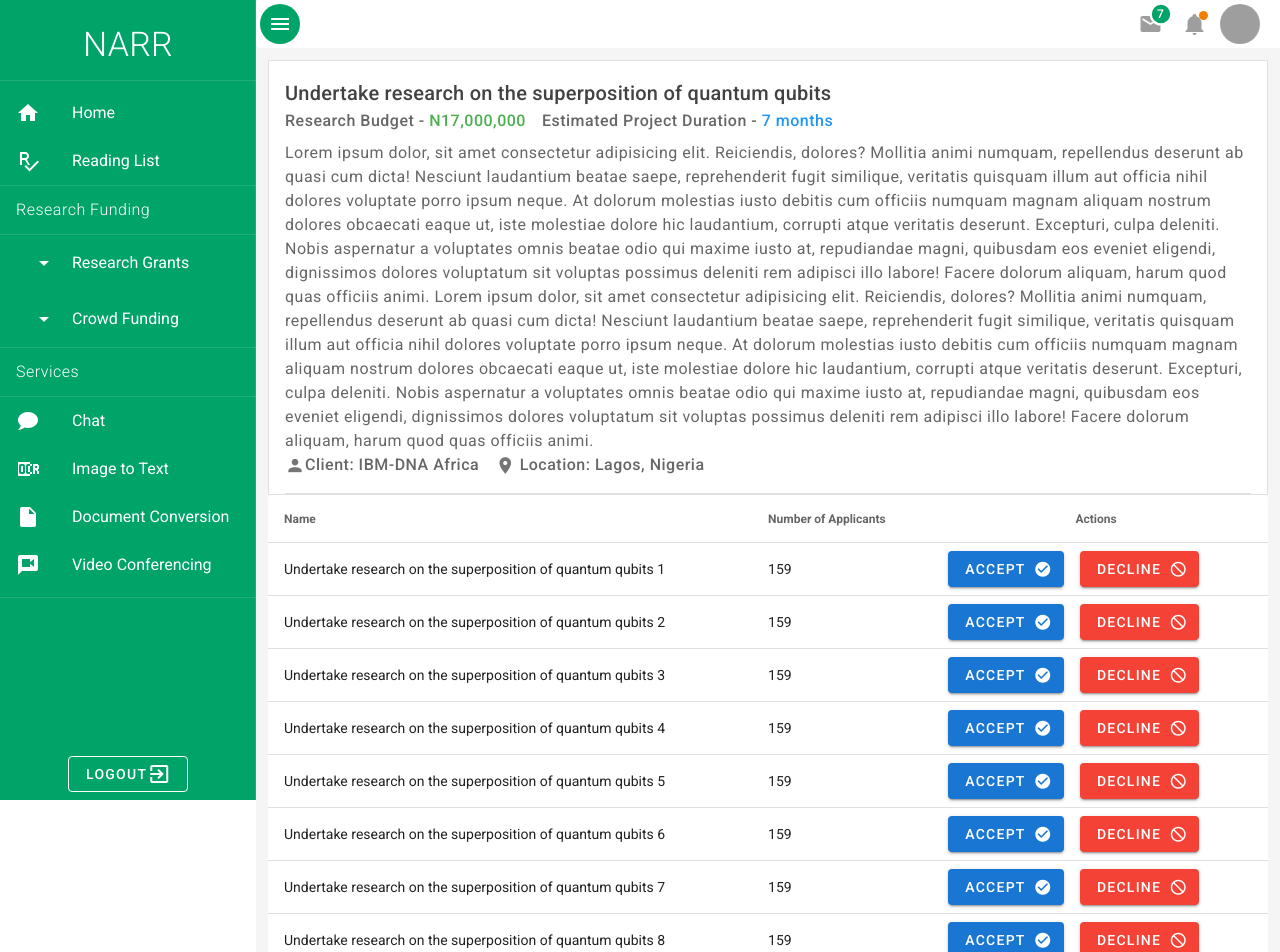
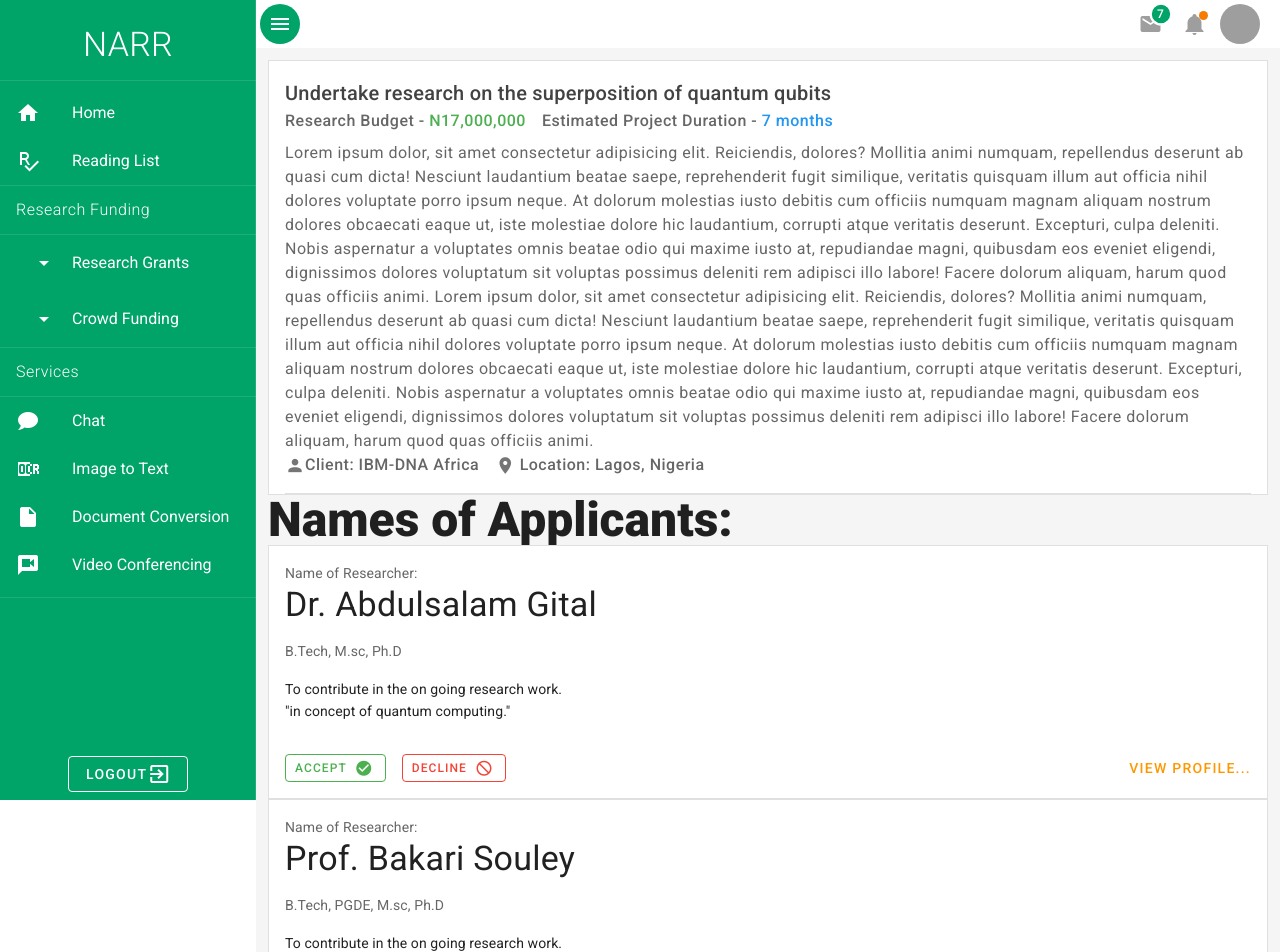
Before and after one commit to uzlash/Narr-User, a Vue app: page /managegrant/1 in a window 1280 px wide. Shown: the top 952 px of the page. Built offline with nearby package versions, Linux system fonts and the light colour scheme; what vue-google-charts would draw is missing.

Commit message:
small fixes on the manage grant view annd small changes

```diff
--- a/src/views/ManageGrantView.vue
+++ b/src/views/ManageGrantView.vue
@@ -40,61 +40,48 @@
           </v-card>
         </v-col>
       </v-row>
-      <v-simple-table>
-        <template v-slot:default>
-          <thead>
-            <tr>
-              <th class="text-left">
-                Name
-              </th>
-              <th class="text-left">
-                Number of Applicants
-              </th>
-              <th class="text-center">
-                Actions
-              </th>
-            </tr>
-          </thead>
-          <tbody>
-            <tr
-              v-for="item in desserts"
-              :key="item.title"
-            >
-              <td>{{ item.title }}</td>
-              <td>{{ item.applicants }}</td>
-              <td>
-                <v-btn
-                    class="ma-2"
-                    color="primary"
-                    dark
-                >
+      <div>
+        <span class="text-h3 font-weight-black">Names of Applicants:</span>
+      </div>
+      <v-row>
+        <v-col>
+          <v-card outlined tile shaped class="mx-auto" width="auto" v-for="name in names" :key="name.title">
+              <v-card-text>
+                <div>Name of Researcher:</div>
+                  <p class="display-1 text--primary">
+                  {{ name.researcher }}
+                  </p>
+                  <p>{{ name.title }}</p>
+                  <div class="text--primary">
+                  To contribute in the on going research work.<br>
+                  "in concept of quantum computing."
+                </div>
+              </v-card-text>
+            <v-card-actions>
+              <v-btn class="ma-2" color="green" dark outlined small>
                 Accept
-                    <v-icon
-                      dark
-                      right
-                    >
+                  <v-icon dark right>
                     mdi-checkbox-marked-circle
                   </v-icon>
               </v-btn>
 
-                <v-btn
-                    class="ma-2"
-                    color="red"
-                    dark
-                >
+              <v-btn class="ma-2" color="red" dark outlined small>
                 Decline
-                    <v-icon
-                      dark
-                      right
-                    >
+                  <v-icon dark right>
                     mdi-cancel
                   </v-icon>
               </v-btn>
-              </td>
-            </tr>
-          </tbody>
-        </template>
-      </v-simple-table>
+              <v-spacer></v-spacer>
+              <v-btn
+                text
+                color="orange"
+              >
+                  View Profile...
+              </v-btn>
+            </v-card-actions>
+          </v-card>
+        </v-col>
+      </v-row>
     </v-container>
   </v-app>
 </template>
@@ -103,47 +90,15 @@
 export default {
     data () {
       return {
-        desserts: [
-          {
-            title: 'Undertake research on the superposition of quantum qubits 1',
-            applicants: 159,
-          },
-          {
-            title: 'Undertake research on the superposition of quantum qubits 2',
-            applicants: 159,
-          },
-          {
-            title: 'Undertake research on the superposition of quantum qubits 3',
-            applicants: 159,
-          },
-          {
-            title: 'Undertake research on the superposition of quantum qubits 4',
-            applicants: 159,
-          },
-          {
-            title: 'Undertake research on the superposition of quantum qubits 5',
-            applicants: 159,
-          },
-          {
-            title: 'Undertake research on the superposition of quantum qubits 6',
-            applicants: 159,
-          },
-          {
-            title: 'Undertake research on the superposition of quantum qubits 7',
-           applicants: 159,
-          },
-          {
-            title: 'Undertake research on the superposition of quantum qubits 8',
-            applicants: 159,
-          },
-          {
-            title: 'Undertake research on the superposition of quantum qubits 9',
-            applicants: 159,
-          },
-          {
-            title: 'Undertake research on the superposition of quantum qubits 10',
-            applicants: 159,
-          },
+        names: [
+          {researcher: "Dr. Abdulsalam Gital", title: "B.Tech, M.sc, Ph.D"},
+          {researcher: "Prof. Bakari Souley", title: "B.Tech, PGDE, M.sc, Ph.D"},
+          {researcher: "Mrs. Fatima Zambuk", title: "ND, HND, M.sc, Ph.D"},
+          {researcher: "Mr. Sunusi Kabir Alaramma", title: "B.Sc, M.sc, Ph.D"},
+          {researcher: "Sir. Abubakar Umar", title: "B.Tech, M.sc"},
+          {researcher: "Mr. Ismail Ahmad", title: "B.Sc, M.sc, Ph.D"},
+          {researcher: "Dr. Abdulsalam Gital", title: "B.Sc, M.sc"},
+          {researcher: "Dr. Abdulsalam Gital", title: "B.Tech, M.sc, Ph.D"},
         ],
       }
     },
```
Lines whose indentation alone changed are shown as unchanged.
